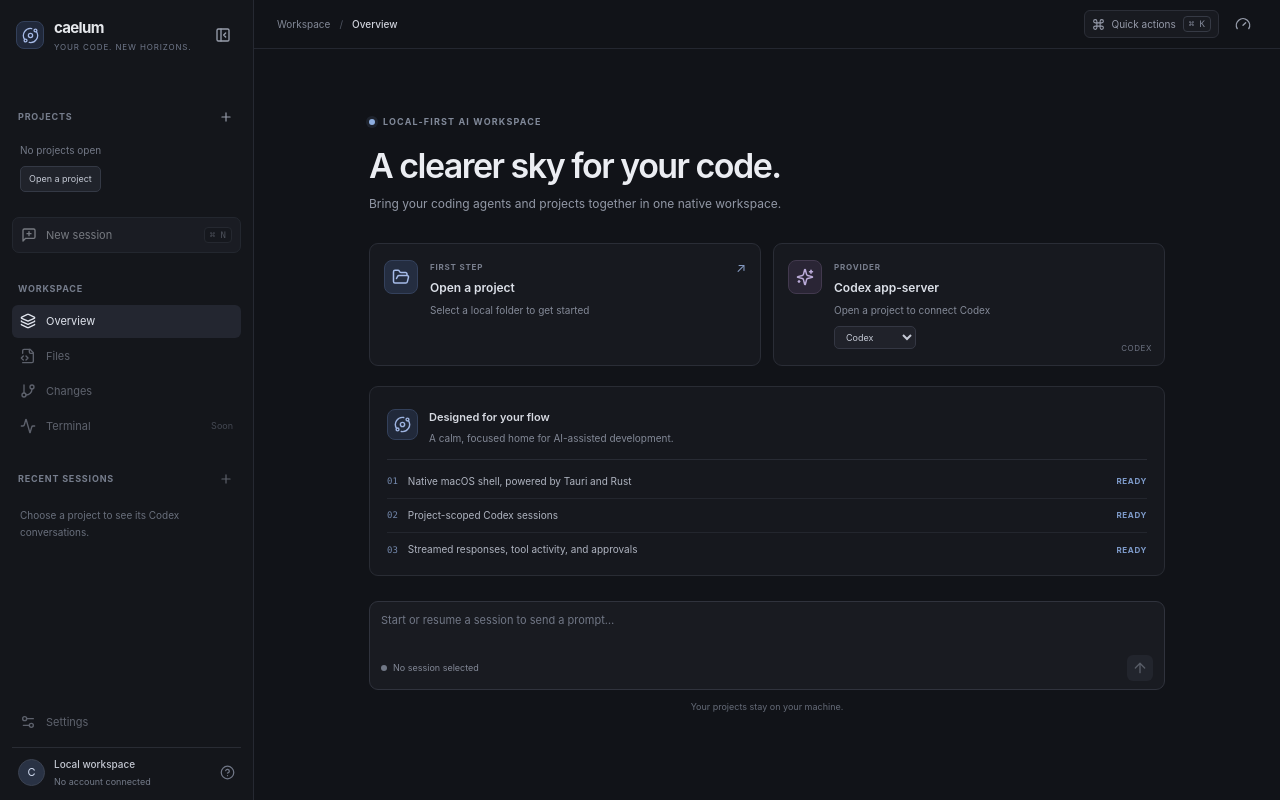
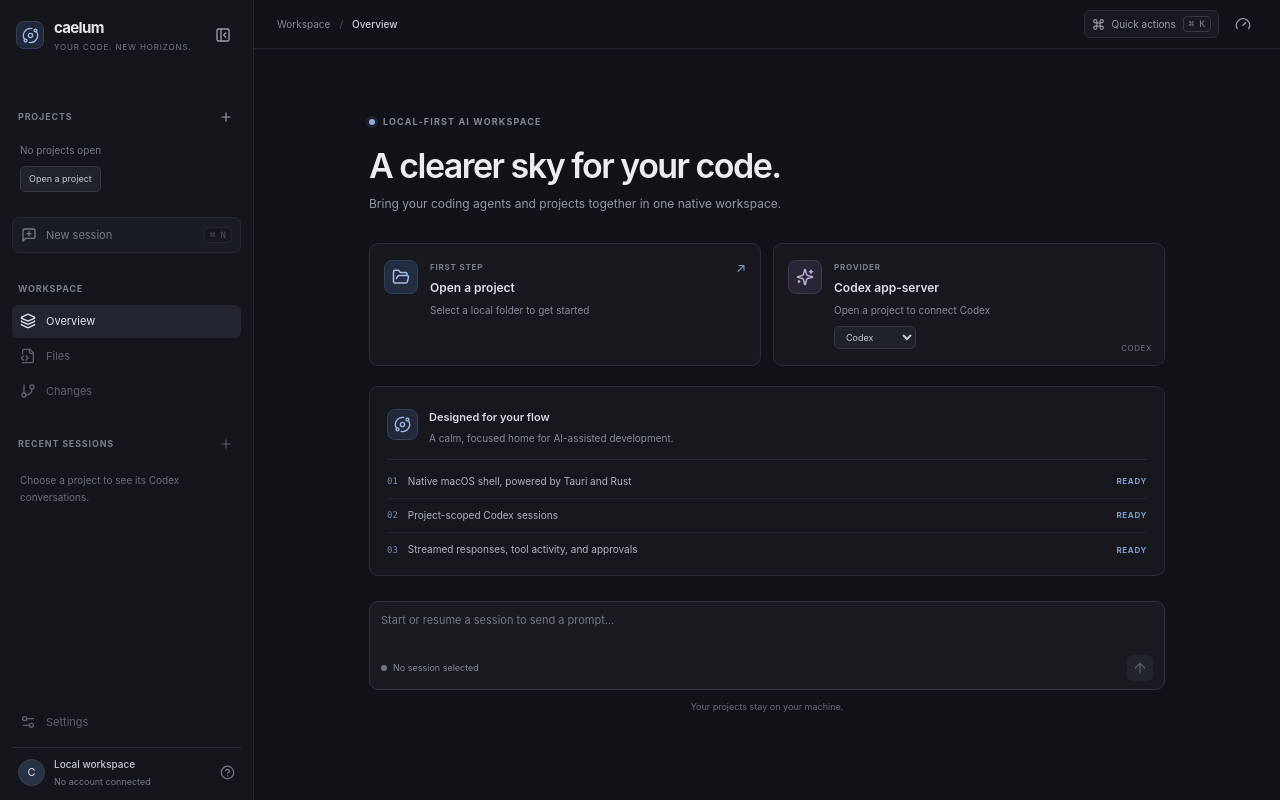
Before and after one commit to ch55secake/caelum, a React (Vite) app in the folder apps/desktop/: page / in a window 1280 px wide. Built offline with nearby package versions, Linux system fonts and the light colour scheme.

Commit message:
chore(desktop): remove terminal placeholder

```diff
--- a/apps/desktop/src/App.tsx
+++ b/apps/desktop/src/App.tsx
@@ -21,7 +21,6 @@
   type WorkspaceSessionInfo,
 } from "./workspaceState.js";
 import {
-  Activity,
   ArrowUp,
   CircleHelp,
   Command,
@@ -764,7 +763,6 @@
           <button className={`nav-item${workspaceView === "overview" ? " active" : ""}`} onClick={() => setWorkspaceView("overview")}><Layers3 size={16} /><span>Overview</span></button>
           <button className={`nav-item${workspaceView === "files" ? " active" : ""}`} onClick={() => setWorkspaceView("files")} disabled={!project} title={!project ? "Choose a project first" : "Browse project files"}><FileCode2 size={16} /><span>Files</span></button>
           <button className={`nav-item${workspaceView === "changes" ? " active" : ""}`} onClick={() => setWorkspaceView("changes")} disabled={!project} title={!project ? "Choose a project first" : "Inspect Git status and diffs"}><GitBranch size={16} /><span>Changes</span></button>
-          <button className="nav-item" disabled><Activity size={16} /><span>Terminal</span><span className="nav-soon">Soon</span></button>
         </nav>
 
         <div className="section-heading sessions-heading"><span>RECENT SESSIONS</span><button className="icon-button quiet" aria-label="Add session" onClick={() => void startSession()} disabled={!project || isLoadingSessions}><Plus size={14} /></button></div>
--- a/apps/desktop/src/styles.css
+++ b/apps/desktop/src/styles.css
@@ -64,7 +64,6 @@
 .nav-item.active { color: #e0e4ed; background: #232630; }
 .nav-item:not(:disabled):hover { color: #e0e4ed; background: #20232b; }
 .nav-item:disabled { opacity: .57; }
-.nav-soon { margin-left: auto; color: #686e7c; font-size: 9px; }
 .sessions-heading { margin-top: 27px; }
 .sessions-heading .icon-button { margin: -5px -5px -5px 0; }
 .empty-sessions { padding: 9px 8px; color: #696f7c; font-size: 10px; line-height: 1.7; }
```
